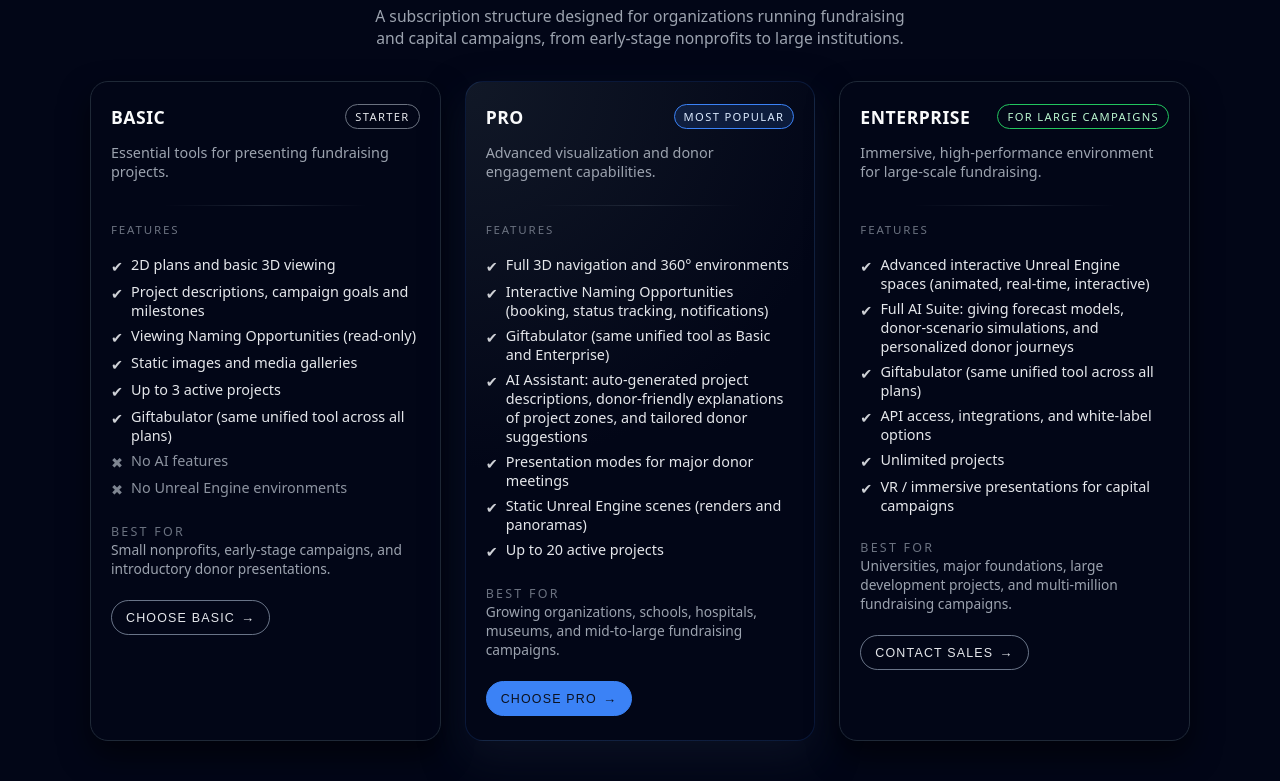
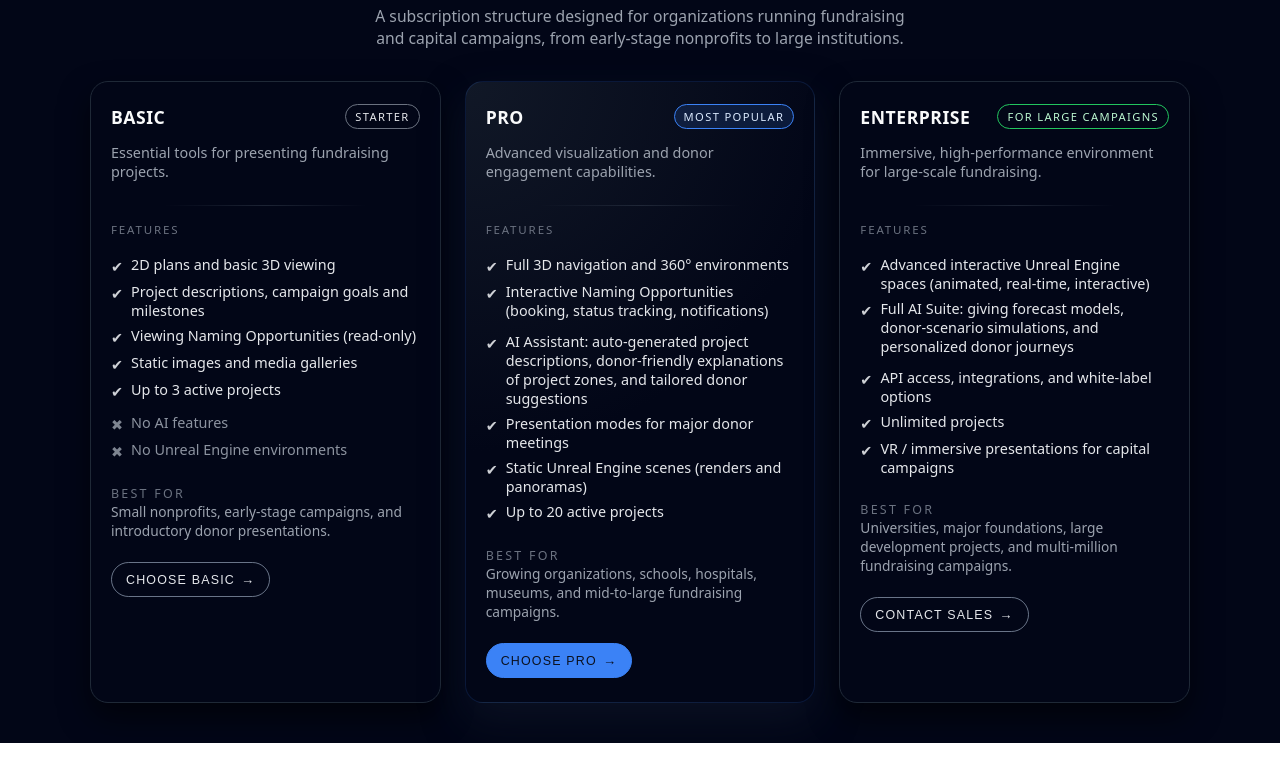
Before and after one commit to iShareAI/Standard-3-Tier-Subscription-Model, a plain HTML site: page index.html in a window 1280 px wide. Shown: the part 876-1657 px from the top of the page. After the commit the page ends 1619 px from the top, so only its background shows below. Drawn offline with Linux system fonts and the light colour scheme.

Commit message:
Update index.html

```diff
--- a/index.html
+++ b/index.html
@@ -450,8 +450,8 @@ document.addEventListener('DOMContentLoaded', function () {
             <span>Up to 3 active projects</span>
           </li>
           <li class="feature-item">
-            <span class="feature-icon">✔</span>
-            <span>Giftabulator (same unified tool across all plans)</span>
+
+
           </li>
           <li class="feature-item feature-muted">
             <span class="feature-icon">✖</span>
@@ -503,8 +503,8 @@ document.addEventListener('DOMContentLoaded', function () {
             </span>
           </li>
           <li class="feature-item">
-            <span class="feature-icon">✔</span>
-            <span>Giftabulator (same unified tool as Basic and Enterprise)</span>
+
+
           </li>
           <li class="feature-item">
             <span class="feature-icon">✔</span>
@@ -571,8 +571,8 @@ document.addEventListener('DOMContentLoaded', function () {
             </span>
           </li>
           <li class="feature-item">
-            <span class="feature-icon">✔</span>
-            <span>Giftabulator (same unified tool across all plans)</span>
+
+
           </li>
           <li class="feature-item">
             <span class="feature-icon">✔</span>
```
